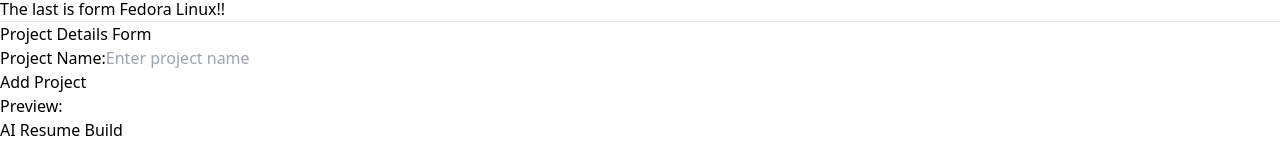
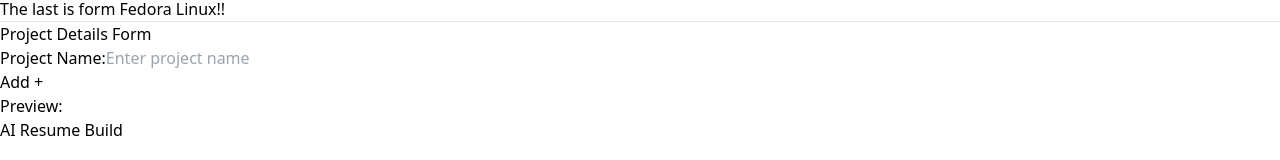
Before and after one commit to Amansaxena16/learnReact, a React (Vite) app: page / in a window 1280 px wide. Shown: the part 345-505 px from the top of the page. Built offline with nearby package versions, Linux system fonts and the light colour scheme.

Commit message:
added new changes

```diff
--- a/src/App.jsx
+++ b/src/App.jsx
@@ -1,13 +1,19 @@
-import React from 'react'
+import React, { useState } from 'react'
 import LearnUseState from './assets/components/learUseState'
 import Form from './assets/components/Form'
 import PreviewForm from './assets/components/PreviewForm'
+import { FormPreviewContext } from './context/FormContext'
+
 function App() {
+  const [previewText, setPreviewText] = useState("")
   return (
     <>
+
+    <FormPreviewContext.Provider value={{previewText, setPreviewText}}>
       <LearnUseState/>
       <Form/>
       <PreviewForm/>
+    </FormPreviewContext.Provider>
     </>
   )
 }
--- a/src/assets/components/Form.jsx
+++ b/src/assets/components/Form.jsx
@@ -1,4 +1,16 @@
+import { useContext } from "react";
+import { FormPreviewContext } from "../../context/FormContext";
+
 function Form() {
+  const {previewText, setPreviewText} = useContext(FormPreviewContext)
+
+  function onchangeTextPreview(e){
+    const {name, value} = e.target;
+    setPreviewText({
+      ...previewText, [name]:value
+    })
+  }
+
   return (
     <div>
       <hr />
@@ -19,19 +31,15 @@ function Form() {
               </label>
               <input
                 type="text"
-                id="projectName"
                 name="projectName"
                 placeholder="Enter project name"
                 className="mt-1 p-2 w-full border border-gray-300 rounded-md shadow-sm focus:outline-none focus:ring focus:ring-indigo-200"
+                onChange={onchangeTextPreview}
               />
             </div>
 
-            <button
-              type="button"
-              className="px-4 py-2 bg-indigo-600 text-white font-semibold rounded-md hover:bg-indigo-500 transition"
-            >
-              Add Project
-            </button>
+            <button type="button"className="px-4 py-2 bg-indigo-600 text-white font-semibold rounded-md hover:bg-indigo-500 transition">Add +</button>
+
           </form>
         </div>
       </div>
--- a/src/assets/components/PreviewForm.jsx
+++ b/src/assets/components/PreviewForm.jsx
@@ -1,13 +1,16 @@
-import React from 'react'
+import React, { useContext } from 'react'
+import { FormPreviewContext } from '../../context/FormContext'
 
 function PreviewForm() {
+  const {previewText} = useContext(FormPreviewContext)
+
   return (
     <div>
         {/* Preview */}
         <div className="mt-8 text-center">
           <h3 className="text-lg font-semibold mb-2">Preview:</h3>
           <div className="bg-gray-50 p-4 rounded-md shadow-md space-y-2">
-            <h1>AI Resume Build </h1>
+            <h1>{previewText.projectName ||"AI Resume Build "}</h1>
           </div>
         </div>
       </div>
--- /dev/null
+++ b/src/context/FormContext.jsx
@@ -0,0 +1,3 @@
+import { createContext } from "react";
+
+export const FormPreviewContext = createContext(null)
```
